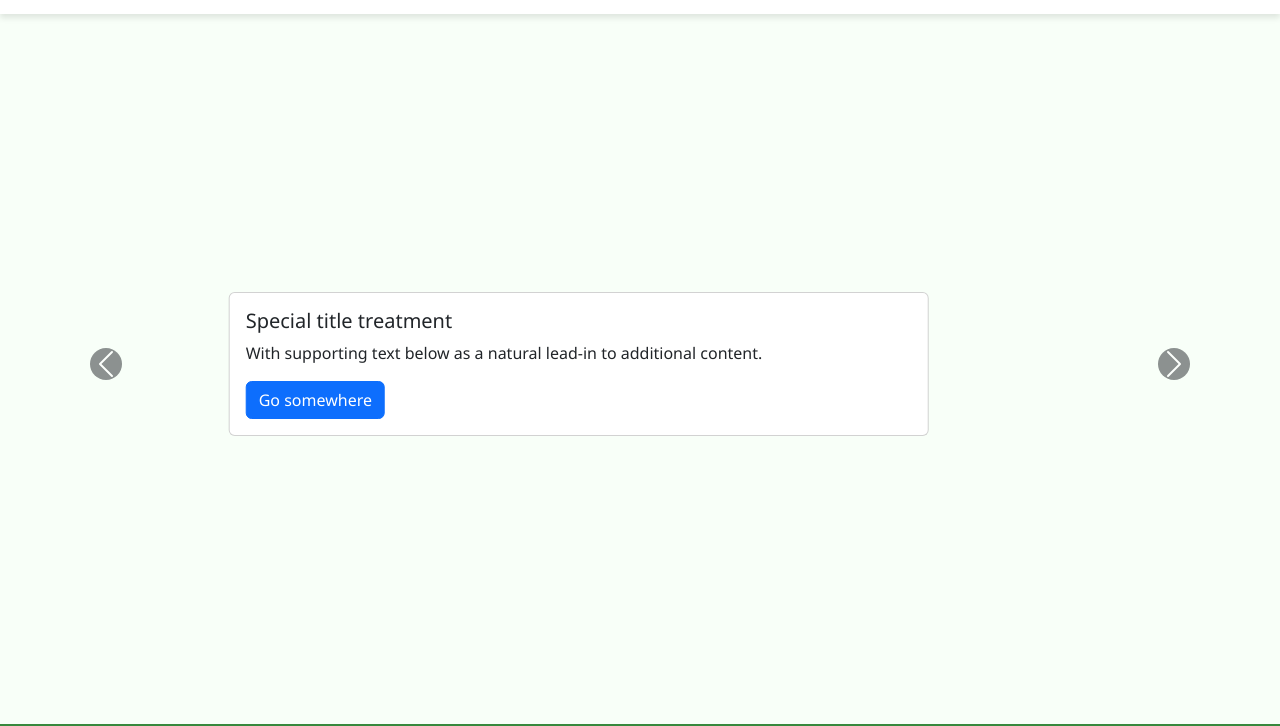
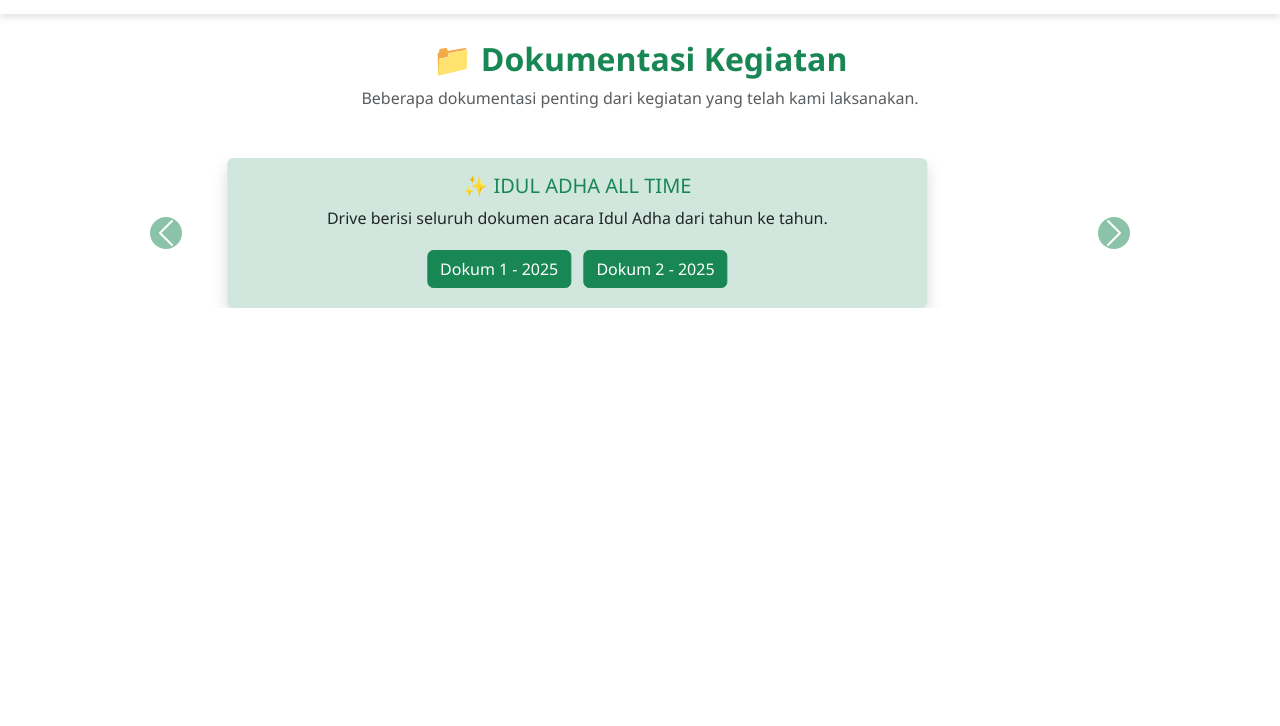
Before and after one commit to banghadi123/Almanhajussawi80, a plain HTML site: page galeri.html in a window 1280 px wide. Shown: the part 56-782 px from the top of the page. Drawn offline with nearby package versions, Linux system fonts and the light colour scheme; a web font is replaced by a local one.

Commit message:
Update galeri.html

```diff
--- a/galeri.html
+++ b/galeri.html
@@ -201,67 +201,64 @@ footer {
   </div>
 </div>
   <!-- Konten Utama -->
-   <main>
+   <main class="bg-white min-vh-100 pt-5">
+  <div class="container py-5">
+    <div class="text-center mb-5">
+      <h2 class="text-success fw-bold">📁 Dokumentasi Kegiatan</h2>
+      <p class="text-muted">Beberapa dokumentasi penting dari kegiatan yang telah kami laksanakan.</p>
+    </div>
 
-   </main>
-   <script>
-  document.addEventListener("DOMContentLoaded", () => {
-    const navbarHeight = document.querySelector(".navbar").offsetHeight;
-    document.querySelector("main").style.paddingTop = navbarHeight + 30 + "px";
-  });
-</script>
-   <main class="d-flex justify-content-center align-items-center" style="min-height: 80vh;">
-  <div id="carouselExampleControls" class="carousel slide position-relative w-100" data-bs-ride="carousel">
-    <div class="carousel-inner container px-4">
+    <div id="carouselExampleControls" class="carousel slide" data-bs-ride="carousel">
+      <div class="carousel-inner">
 
+        <!-- Slide 1 -->
         <div class="carousel-item active">
-        <div class="card mx-auto" style="max-width: 700px; width: 100%;">
-          <div class="card-body">
-            <h5 class="card-title">Special title treatment</h5>
-            <p class="card-text">With supporting text below as a natural lead-in to additional content.</p>
-            <a href="#" class="btn btn-primary">Go somewhere</a>
+          <div class="card mx-auto shadow border-0 bg-success-subtle" style="max-width: 700px;">
+            <div class="card-body text-center">
+              <h5 class="card-title text-success">✨ IDUL ADHA ALL TIME</h5>
+              <p class="card-text">Drive berisi seluruh dokumen acara Idul Adha dari tahun ke tahun.</p>
+              <a href="https://drive.google.com/drive/folders/1z5lwJlQMRKUl-im7QP_M9tn6TsrBS4nX?usp=sharing" target="_blank" class="btn btn-success m-1">Dokum 1 - 2025</a>
+              <a href="https://drive.google.com/drive/folders/1X1afbO-N0hAHIpWrTGZhRFKwbFj7Og-h?usp=sharing" target="_blank" class="btn btn-success m-1">Dokum 2 - 2025</a>
             </div>
           </div>
         </div>
 
+        <!-- Slide 2 -->
         <div class="carousel-item">
-  <div class="card mx-auto" style="max-width: 700px; width: 100%;">
-    <div class="card-body">
-      <h5 class="card-title">IDUL ADHA ALL TIME</h5>
-      <p class="card-text">Berisi semua drive dokumen acara idul adha tahun ke tahun.</p>
-      <a href="https://drive.google.com/drive/folders/1z5lwJlQMRKUl-im7QP_M9tn6TsrBS4nX?usp=sharing" target="_blank" class="btn btn-primary">Dokum1 2025</a>
-      <a href="https://drive.google.com/drive/folders/1X1afbO-N0hAHIpWrTGZhRFKwbFj7Og-h?usp=sharing" target="_blank" class="btn btn-primary">Dokum2 2025</a>
+          <div class="card mx-auto shadow border-0 bg-success-subtle" style="max-width: 700px;">
+            <div class="card-body text-center">
+              <h5 class="card-title text-success">📸 Special Event</h5>
+              <p class="card-text">Cuplikan dokumentasi kegiatan spesial lainnya.</p>
+              <a href="#" class="btn btn-outline-success disabled">Belum tersedia</a>
             </div>
           </div>
         </div>
 
-
+        <!-- Slide 3 -->
         <div class="carousel-item">
-        <div class="card mx-auto" style="max-width: 700px; width: 100%;">
-          <div class="card-body">
-            <h5 class="card-title">Final Slide</h5>
-            <p class="card-text">Something cool to show here too.</p>
-            <a href="#" class="btn btn-primary">Details</a>
+          <div class="card mx-auto shadow border-0 bg-success-subtle" style="max-width: 700px;">
+            <div class="card-body text-center">
+              <h5 class="card-title text-success">📝 Final Slide</h5>
+              <p class="card-text">Halaman dokumentasi akan terus diperbarui seiring waktu.</p>
+              <a href="#" class="btn btn-success">Lihat Lainnya</a>
             </div>
           </div>
         </div>
 
       </div>
 
-    <!-- Tombol Navigasi (Berwarna Hitam dan Tidak Mengganggu Konten) -->
-    <button class="carousel-control-prev" type="button" data-bs-target="#carouselExampleControls" data-bs-slide="prev" style="left: 10px;">
-      <span class="carousel-control-prev-icon bg-dark rounded-circle p-2" aria-hidden="true"></span>
-      <span class="visually-hidden">Previous</span>
+      <!-- Navigasi -->
+      <button class="carousel-control-prev" type="button" data-bs-target="#carouselExampleControls" data-bs-slide="prev">
+        <span class="carousel-control-prev-icon bg-success rounded-circle p-2" aria-hidden="true"></span>
+        <span class="visually-hidden">Sebelumnya</span>
       </button>
-
-    <button class="carousel-control-next" type="button" data-bs-target="#carouselExampleControls" data-bs-slide="next" style="right: 10px;">
-      <span class="carousel-control-next-icon bg-dark rounded-circle p-2" aria-hidden="true"></span>
-      <span class="visually-hidden">Next</span>
+      <button class="carousel-control-next" type="button" data-bs-target="#carouselExampleControls" data-bs-slide="next">
+        <span class="carousel-control-next-icon bg-success rounded-circle p-2" aria-hidden="true"></span>
+        <span class="visually-hidden">Berikutnya</span>
       </button>
     </div>
+  </div>
 </main>
-
-
 
   <!-- Footer -->
   <footer>
```
Lines whose indentation alone changed are shown as unchanged.
